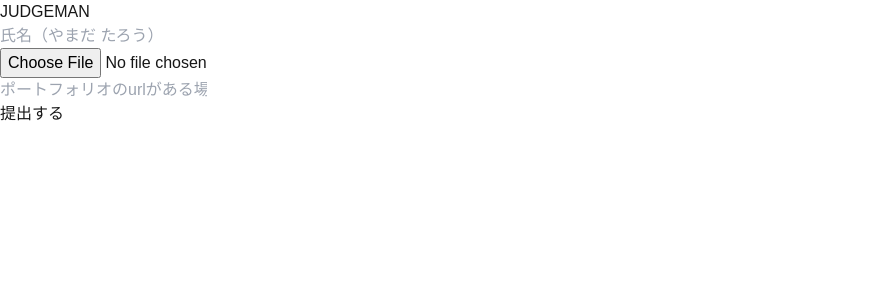
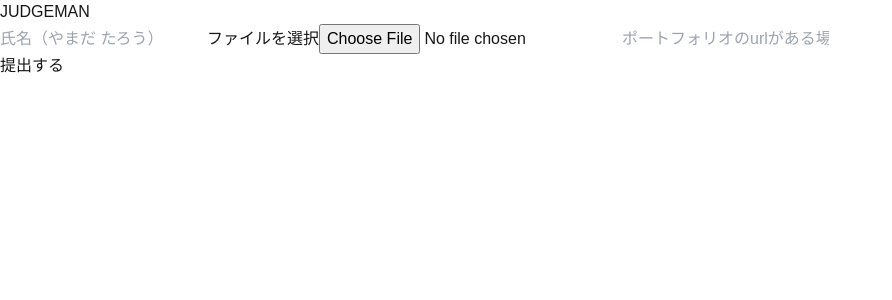
Before and after one commit to FujiiAmon/judge-man, a Next.js app: page /entry in a window 1280 px wide. Shown: the top 300 px of the page, without its empty margins (0-892 px from the left). Built offline with nearby package versions, Linux system fonts and the light colour scheme.

Commit message:
/と/entryを修正完了

```diff
--- a/src/components/SubmitForm/InputFileArea.tsx
+++ b/src/components/SubmitForm/InputFileArea.tsx
@@ -11,13 +11,19 @@ const InputFileArea: React.FC<FormDataProps> = ({ FormData }) => {
     };
 
     return (
-        <div className="flex flex-col items-center justify-center p-4 border-2 border-dashed border-gray-300 rounded-md">
-            <input
-                type="file"
-                accept="application/pdf"
-                onChange={handleFileChange}
-                className="mb-4 p-2 border border-gray-300 rounded-md"
-            />
+        <>
+            <label
+                htmlFor="input_file"
+                className=" w-full flex flex-col items-center justify-center p-4 border border-gray-300 rounded-md  hover:bg-gray-100">
+                <span className="text-gray-700 ">ファイルを選択</span>
+                <input
+                    id="input_file"
+                    type="file"
+                    accept="application/pdf"
+                    onChange={handleFileChange}
+                    className="hidden"
+                />
+            </label>
             {FormData.get("file") && (
                 <div>
                     <div className="w-full h-64 flex items-center justify-center">
@@ -35,7 +41,7 @@ const InputFileArea: React.FC<FormDataProps> = ({ FormData }) => {
                     </object>
                 </div>
             )}
-        </div>
+        </>
     );
 };
 
--- a/src/components/SubmitForm/InputNameArea.tsx
+++ b/src/components/SubmitForm/InputNameArea.tsx
@@ -11,7 +11,7 @@ const InputNameArea: React.FC<FormDataProps> = (FormData) => {
     };
 
     return (
-        <div className="flex flex-col items-center justify-center p-4">
+        <>
             <input
                 type="text"
                 value={name}
@@ -19,9 +19,9 @@ const InputNameArea: React.FC<FormDataProps> = (FormData) => {
                 onChange={(e) => {
                     onChange(e);
                 }}
-                className="border border-gray-300 rounded-md p-2 w-full max-w-md"
+                className=" w-full flex flex-col items-center justify-center p-4 border border-gray-300 rounded-md  hover:bg-gray-100"
             />
-        </div>
+        </>
     );
 };
 
--- a/src/components/SubmitForm/InputUrlArea.tsx
+++ b/src/components/SubmitForm/InputUrlArea.tsx
@@ -11,7 +11,7 @@ const InputUrlArea: React.FC<FormDataProps> = (FormData) => {
     };
 
     return (
-        <div className="flex flex-col items-center justify-center p-4">
+        <>
             <input
                 type="text"
                 value={url}
@@ -19,9 +19,9 @@ const InputUrlArea: React.FC<FormDataProps> = (FormData) => {
                 onChange={(e) => {
                     onChange(e);
                 }}
-                className="border border-gray-300 rounded-md p-2 w-full max-w-md"
+                className=" w-full flex flex-col items-center justify-center p-4 border border-gray-300 rounded-md  hover:bg-gray-100"
             />
-        </div>
+        </>
     );
 };
 
--- a/src/components/SubmitForm/SubmitForm.tsx
+++ b/src/components/SubmitForm/SubmitForm.tsx
@@ -38,13 +38,16 @@ const SubmitForm = () => {
 
     return (
         <>
+            <div className="p-8 flex flex-col items-center justify-center">
                 <form
                     action="#"
-                className="max-w-lg mx-auto p-4 bg-white shadow-md rounded"
+                    className="w-full m-auto p-4 bg-white shadow-md rounded"
                     onSubmit={onSubmitHandler}>
+                    <div className="grid grid-cols-1 gap-4">
                         <InputNameArea FormData={formData} />
                         <InputFileArea FormData={formData} />
                         <InputUrlArea FormData={formData} />
+                    </div>
                     <button
                         type="submit"
                         className="mt-4 w-full px-4 py-2 bg-blue-500 text-white border-none rounded cursor-pointer hover:bg-blue-600 transition-colors duration-300"
@@ -52,6 +55,7 @@ const SubmitForm = () => {
                         {isLoading ? "送信中..." : "提出する"}
                     </button>
                 </form>
+            </div>
         </>
     );
 };
```
Also changed, not shown: src/app/page.tsx (+4 -5 lines). Lines whose indentation alone changed are shown as unchanged.
